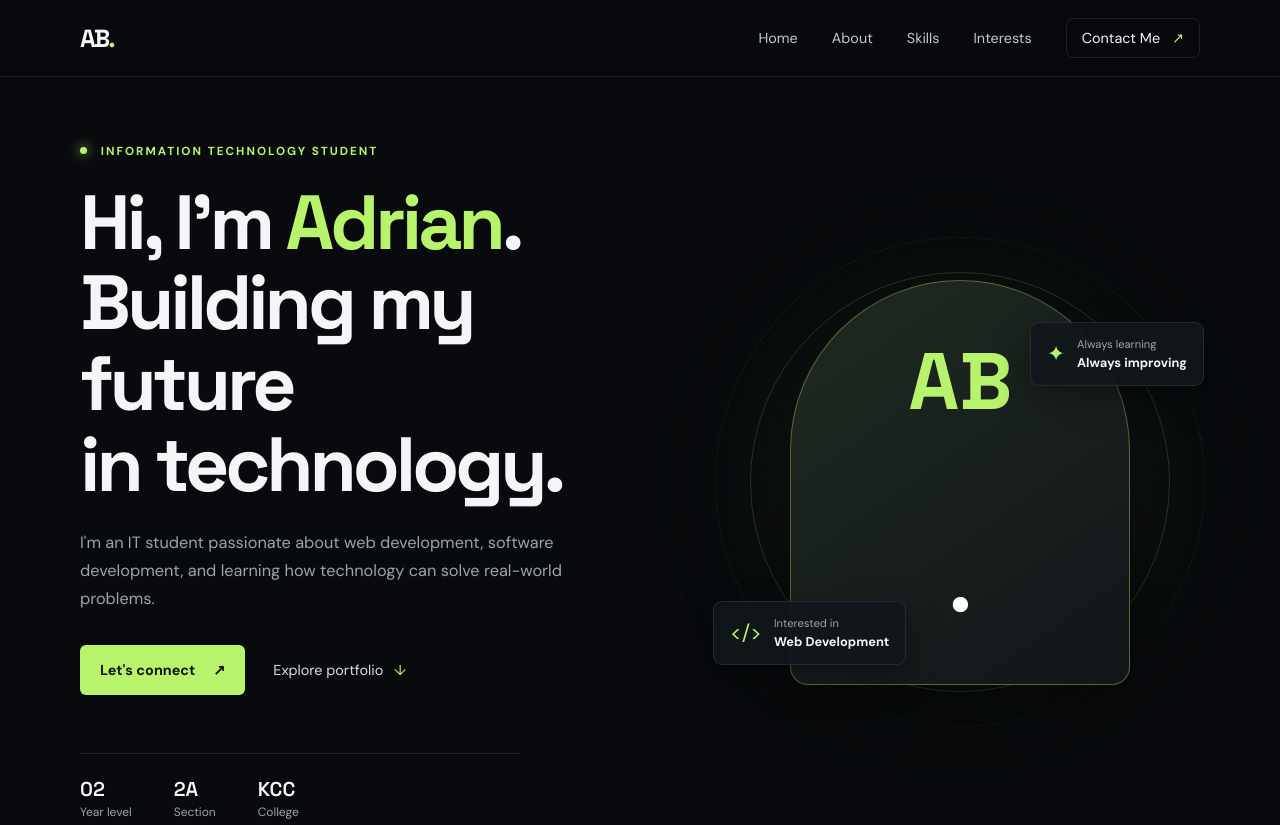
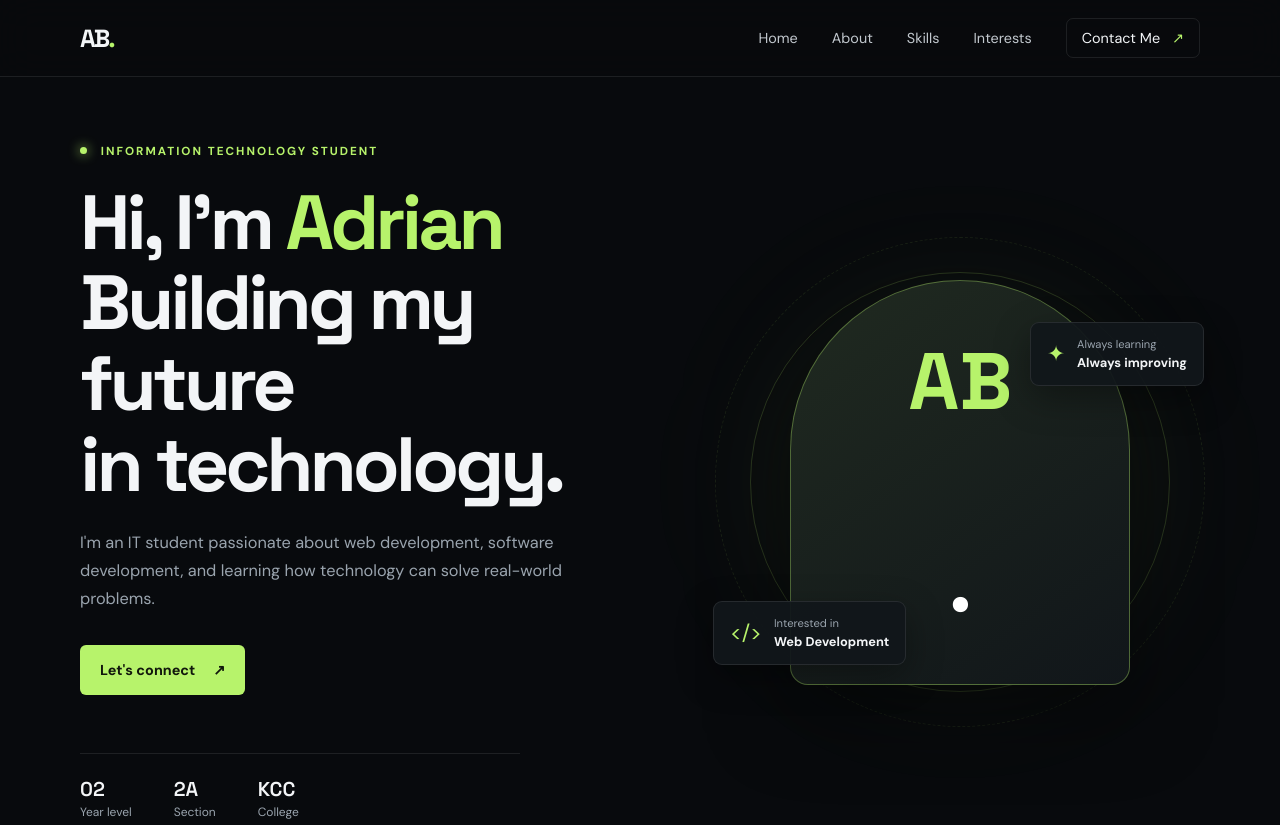
Before and after one commit to adrian-balceda/Balceda-project-1, a plain HTML site: page index.html in a window 1280 px wide. Shown: the top 825 px of the page. Drawn offline with Linux system fonts and the light colour scheme.

Commit message:
Removing some buttons

```diff
--- a/index.html
+++ b/index.html
@@ -29,14 +29,13 @@
     <section class="hero container" id="home">
       <div class="hero-copy">
         <p class="eyebrow"><span class="status-dot"></span> INFORMATION TECHNOLOGY STUDENT</p>
-        <h1>Hi, I'm <span>Adrian</span>.<br>Building my future<br>in technology.</h1>
+        <h1>Hi, I'm <span>Adrian</span><br>Building my future<br>in technology.</h1>
         <p class="hero-description">
           I'm an IT student passionate about web development, software development,
           and learning how technology can solve real-world problems.
         </p>
         <div class="hero-actions">
           <a class="button button-primary" href="#contact">Let's connect <span>↗</span></a>
-          <a class="text-link" href="#about">Explore portfolio <span>↓</span></a>
         </div>
         <div class="hero-meta">
           <div><strong>02</strong><span>Year level</span></div>
```
